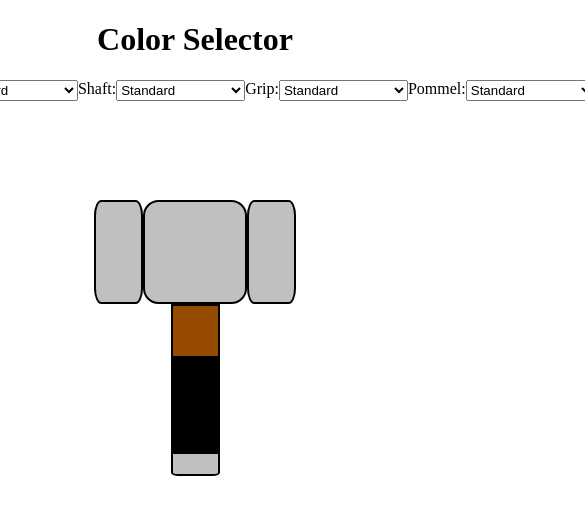
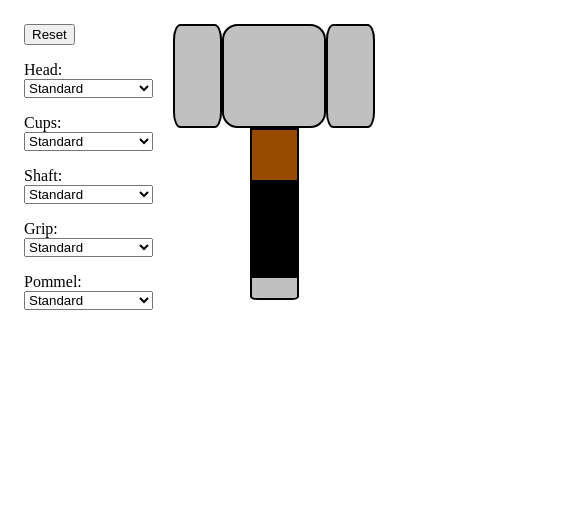
Before and after one commit to jameskarr/hammerTime, a React (Create React App) app: page / in a window 390 px wide. Shown: the top 514 px of the page, 585 px wide, since content can reach past the window. Built offline with nearby package versions, Linux system fonts and the light colour scheme.

Commit message:
responsive

```diff
--- a/package.json
+++ b/package.json
@@ -6,6 +6,7 @@
     "@testing-library/jest-dom": "^5.17.0",
     "@testing-library/react": "^13.4.0",
     "@testing-library/user-event": "^13.5.0",
+    "pageviews": "^1.5.0",
     "react": "^18.2.0",
     "react-dom": "^18.2.0",
     "react-scripts": "5.0.1",
--- a/src/App.css
+++ b/src/App.css
@@ -1,17 +1,32 @@
-h1 {
+.container {
   display: flex;
-  justify-content: center;
+  justify-content: space-evenly;
+  /* border: 3px solid black; */
 }
+
 form {
-  display: flex;
-  justify-content: center;
+  padding: 1rem;
+  width: 30vw;
+  /* border: 2px solid red; */
+}
+button {
+
+}
+.userSelection {
+  /* display: flex;
+  justify-content: flex-end; */
+  padding: 1rem 0 0 0;
+}
+label {
+  /* border: 2px solid orange; */
+}
+select {
+  /* border: 2px solid purple; */
 }
 .theHammer {
-  position: absolute;
-  top: 40%;
-  left: 50%;
-  transform: translate(-50%, -50%);
+  width: 70vw;
   padding: 1rem;
+  /* border: 2px solid green; */
 }
 .upperHammer {
   display: flex;
@@ -53,5 +68,5 @@ form {
   width: 45px;
   border: 2px solid black;
   border-radius: 0 0 15% 15%;
-  background-color: silver;
+  background-color: #c0c0c0;
 }
--- a/src/App.jsx
+++ b/src/App.jsx
@@ -55,58 +55,67 @@ const HammerTime = () => {
   ]
 
   return (
-    <div>
-
-      <h1>Color Selector</h1>
+    <div className='container'>
 
       <form>
 
-        <label htmlFor="head">Head:</label>
-          <select id="head" onChange={handleHeadChange}>
-          {colorOptions.map((option, index) => (
-            <option key={index} value={option.value}>
-              {option.name}
+        <button type="submit">Reset</button>
+
+        <div className='userSelection'>
+          <label>Head:</label>
+          <select onChange={handleHeadChange}>
+          {colorOptions.map((el, index) => (
+            <option key={index} value={el.value}>
+              {el.name}
             </option>
           ))}
           </select>
+        </div>
 
-        <label htmlFor="cups">Cups:</label>
-          <select id="cups" onChange={handleCupChange}>
-          {colorOptions.map((option, index) => (
-            <option key={index} value={option.value}>
-              {option.name}
+        <div className='userSelection'>
+          <label>Cups:</label>
+          <select onChange={handleCupChange}>
+          {colorOptions.map((el, index) => (
+            <option key={index} value={el.value}>
+              {el.name}
             </option>
           ))}
           </select>
+        </div>
 
-        <label htmlFor="cups">Shaft:</label>
-          <select id="cups" onChange={handleShaftChange}>
-          {colorOptions.map((option, index) => (
-            <option key={index} value={option.value}>
-              {option.name}
+        <div className='userSelection'>
+          <label>Shaft:</label>
+          <select onChange={handleShaftChange}>
+          {colorOptions.map((el, index) => (
+            <option key={index} value={el.value}>
+              {el.name}
             </option>
           ))}
           </select>
+        </div>
 
-        <label htmlFor="cups">Grip:</label>
-          <select id="cups" onChange={handleGripChange}>
-          {colorOptions.map((option, index) => (
-            <option key={index} value={option.value}>
-              {option.name}
+        <div className='userSelection'>
+          <label>Grip:</label>
+          <select onChange={handleGripChange}>
+          {colorOptions.map((el, index) => (
+            <option key={index} value={el.value}>
+              {el.name}
             </option>
           ))}
           </select>
+        </div>
 
-        <label htmlFor="cups">Pommel:</label>
-          <select id="cups" onChange={handlePommelChange}>
-          {colorOptions.map((option, index) => (
-            <option key={index} value={option.value}>
-              {option.name}
+        <div className='userSelection'>
+          <label>Pommel:</label>
+          <select onChange={handlePommelChange}>
+          {colorOptions.map((el, index) => (
+            <option key={index} value={el.value}>
+              {el.name}
             </option>
           ))}
           </select>
+        </div>
 
-          <button type="submit">Reset</button>
       </form>
 
       <div className='theHammer'>
@@ -126,4 +135,5 @@ const HammerTime = () => {
   )
 
 }
+
 export default HammerTime
```
Also changed, not shown: public/index.html (+0 -23 lines), 1 other file (tests, documents, lock files or other folders).
